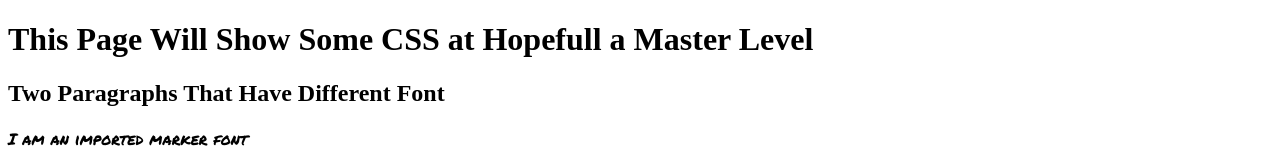
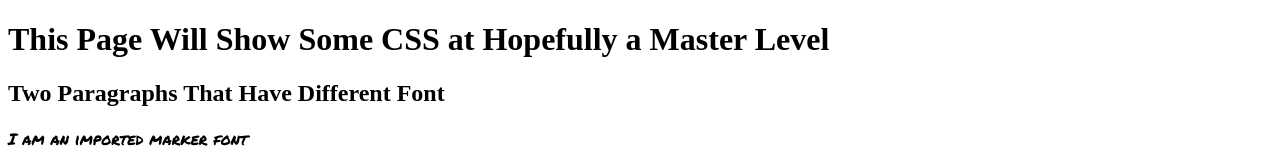
Before and after one commit to bvt-1675883/bvt-1675883.github.io, a plain HTML site: page someCss.html in a window 1280 px wide. Shown: the top 160 px of the page. Drawn offline with Linux system fonts and the light colour scheme.

Commit message:
Update someCss.html

```diff
--- a/someCss.html
+++ b/someCss.html
@@ -7,7 +7,7 @@
       rel="stylesheet">
   </head>
   <body>
-    <h1>This Page Will Show Some CSS at Hopefull a Master Level</h1>
+    <h1>This Page Will Show Some CSS at Hopefully a Master Level</h1>
     <section>
       <h2>Two Paragraphs That Have Different Font</h2>
       <p class="marker">I am an imported marker font</p>
```
